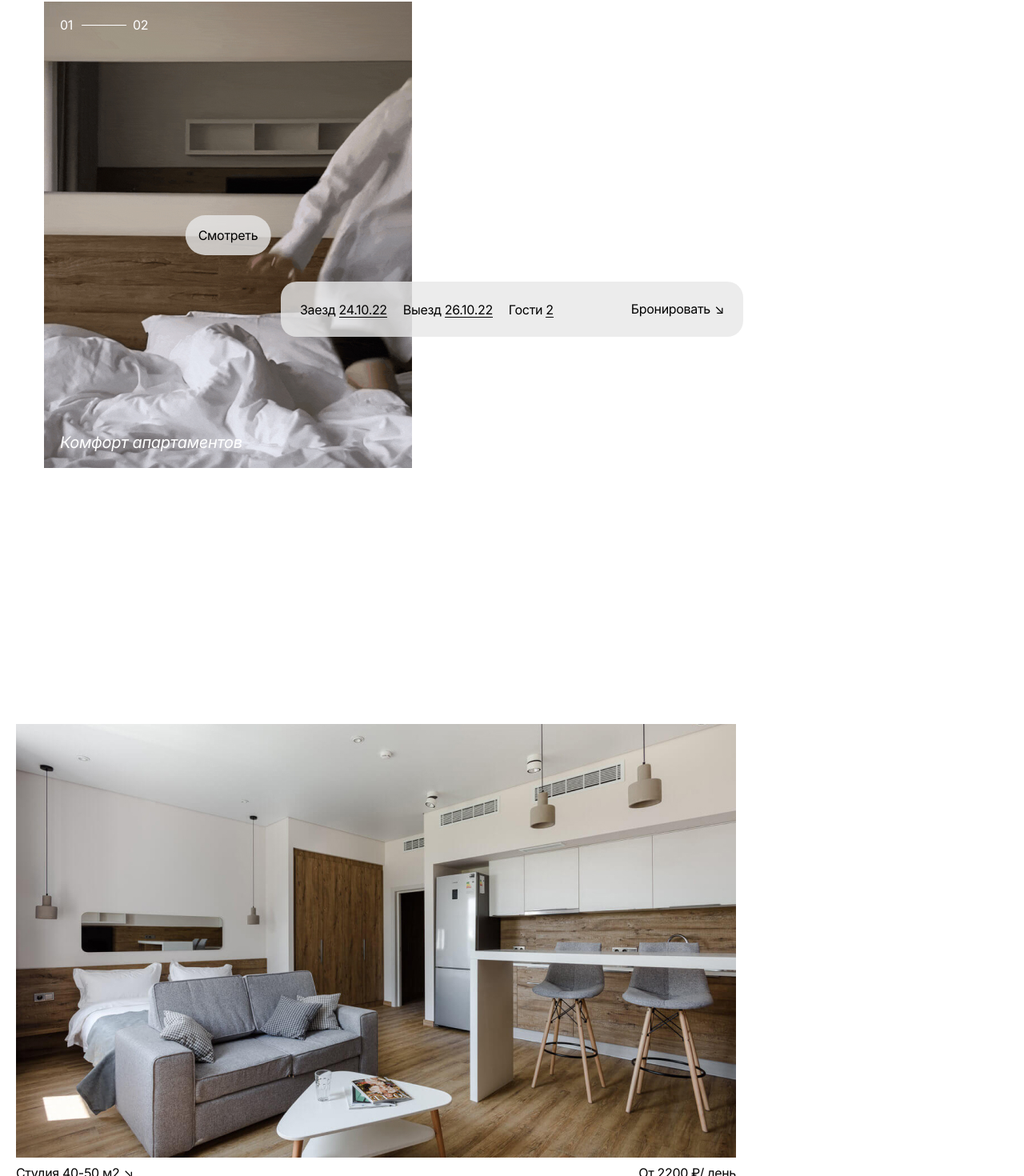
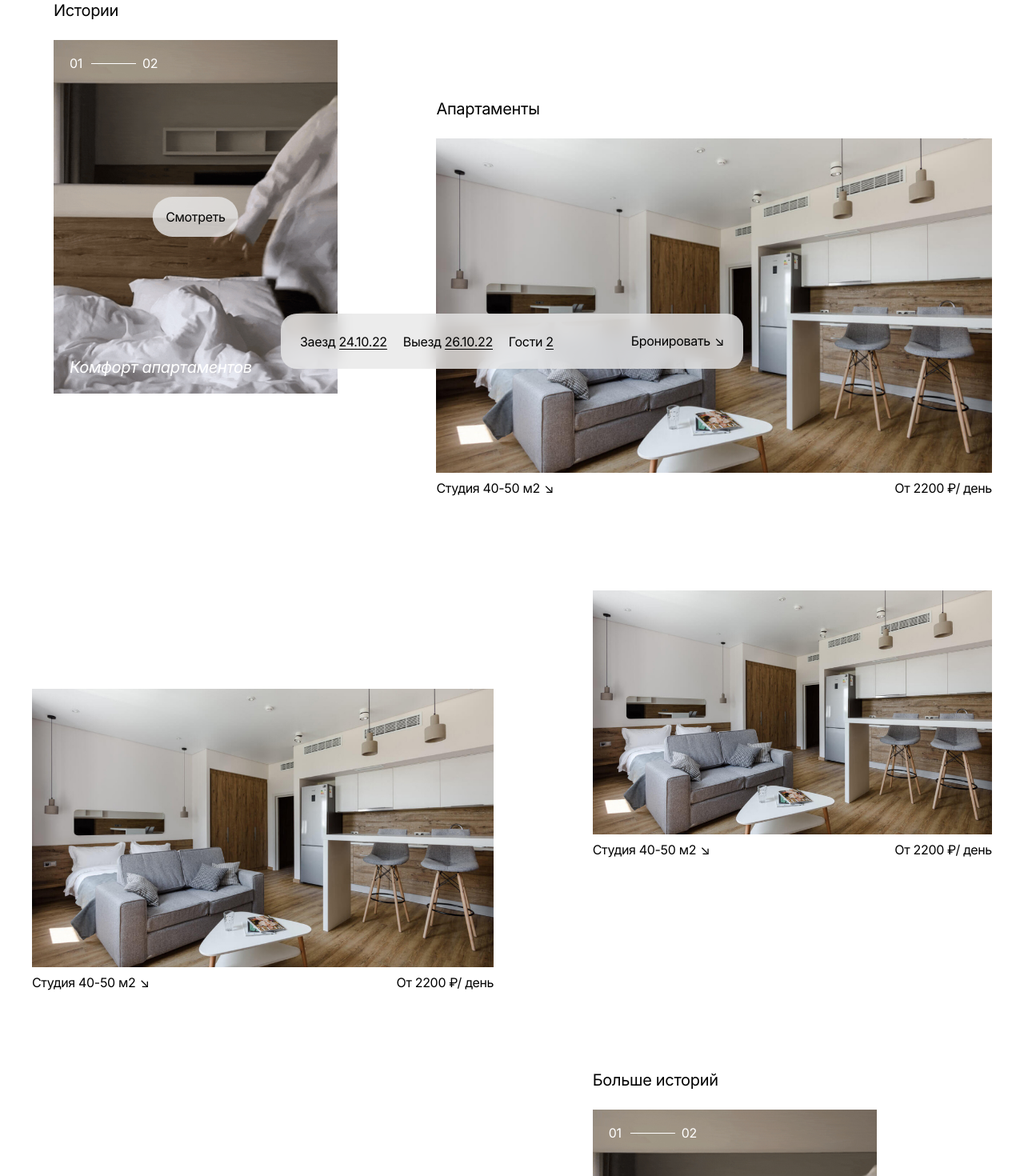
Before and after one commit to anton-fomichev/8512-apartments, a React (Create React App) app in the folder project/: page / in a window 1280 px wide. Shown: the part 299-1769 px from the top of the page at 80% size. Built offline with nearby package versions, Linux system fonts and the light colour scheme.

Commit message:
Add main page desktop adaptive

```diff
--- /dev/null
+++ b/project/public/css/media.css
@@ -0,0 +1,38 @@
+@media (min-width: 700px) {
+
+  /* Magazine layout */
+  .magazine-layout {
+    display: grid;
+    width: 100%;
+    grid-template-columns: 1fr 2.57142857143fr 10.5714285714fr 2.65714285714fr 1.91428571429fr 2.65714285714fr 4.57142857143fr 13.1714285714fr 5.31428571429fr;
+    grid-template-rows: 1fr 2.98125fr 1fr 1fr 1fr 1.7125fr 1.16875fr 1fr 2.98125fr 1fr 2.64375fr;
+  }
+
+
+  .magazine-layout>*:nth-child(6n + 1) {
+    grid-area: 1 / 2 / span 2 / span 2;
+  }
+
+
+  .magazine-layout>*:nth-child(6n + 2) {
+    grid-area: 2 / 6 / span 2 / span 4;
+  }
+
+
+  .magazine-layout>*:nth-child(6n + 3) {
+    grid-area: 6 / 1 / span 2 / span 6;
+  }
+
+  .magazine-layout>*:nth-child(6n + 4) {
+    grid-area: 5 / 8 / span 2 / span 2;
+  }
+
+  .magazine-layout>*:nth-child(6n + 5) {
+    grid-area: 9 / 8 / span 2 / span 1;
+  }
+
+  .magazine-layout>*:nth-child(6n) {
+    grid-area: 10 / 3 / span 2 / span 2;
+  }
+
+}
--- a/project/public/css/styles.css
+++ b/project/public/css/styles.css
@@ -1,4 +1,5 @@
 @import url(./defaults.css);
+@import url(./media.css);
 
 :root {
   --black: #000000;
@@ -52,9 +53,8 @@ body {
 
 .container {
   margin: 0 auto;
-  max-width: 1595px;
-  padding-right: 20px;
-  padding-left: 20px;
+  max-width: 1635px;
+  padding: 0px 40px;
 }
 
 a {
@@ -73,6 +73,21 @@ a {
   clip-path: inset(100%);
   clip: rect(0 0 0 0);
   overflow: hidden;
+}
+
+/* Article */
+.article {
+  height: 100%;
+  width: 100%;
+  display: flex;
+  flex-direction: column;
+}
+
+.article__heading {
+  font-size: 20px;
+  font-weight: 400;
+  font-family: inherit;
+  margin-bottom: 1.5rem;
 }
 
 /* Link */
@@ -102,34 +117,7 @@ a {
   height: 50px;
 }
 
-/* Grid */
-.flex-layout {
-  display: flex;
-  gap: 160px;
-  flex-wrap: wrap;
-  margin-bottom: 160px;
+/* Magazine layout */
+.magazine-layout {
+  flex-direction: column;
 }
-
-
-.flex-layout>*:nth-child(6n + 1) {
-  margin-left: 35px;
-}
-
-
-.flex-layout>*:nth-child(6n + 2) {
-  margin-top: 160px;
-}
-
-
-.flex-layout>*:nth-child(6n + 3) {
-  margin-top: 160px;
-}
-
-.flex-layout>*:nth-child(6n + 5) {
-  margin-top: 453px;
-  margin-left: 128px;
-}
-
-.flex-layout>*:nth-child(6n) {
-  margin-left: 160px;
-}
--- a/project/src/components/Aparts/Aparts.tsx
+++ b/project/src/components/Aparts/Aparts.tsx
@@ -10,8 +10,8 @@ type ApartsProps = {
 };
 
 export const Aparts = ({ aparts, image, size }: ApartsProps): JSX.Element => {
-  const apartsClass = classnames(
-    styles['aparts__img-wrapper'],
+  const imgClass = classnames(
+    styles['aparts__img'],
     {
       [styles['aparts--sm']]: size === Size.sm,
       [styles['aparts--md']]: size === Size.md,
@@ -20,9 +20,7 @@ export const Aparts = ({ aparts, image, size }: ApartsProps): JSX.Element => {
   );
   return (
     <div className={styles.aparts}>
-      <div className={apartsClass}>
-        <img className={styles['aparts__img']} src={image.src} alt={image.alt} />
-      </div>
+      <img className={imgClass} src={image.src} alt={image.alt} />
       <div className={styles['aparts__info']}>
         <div className={styles.square}>
           <LinkElement href='#'>
--- a/project/src/components/Aparts/styles.module.css
+++ b/project/src/components/Aparts/styles.module.css
@@ -1,39 +1,23 @@
 .aparts {
   font-size: 16px;
   cursor: pointer;
-}
-
-.aparts__img-wrapper {
-  position: relative;
-  margin-bottom: 10px;
-}
-
-.aparts--sm {
-  width: 646px;
-  height: 402px;
-}
-
-.aparts--md {
-  width: 746px;
-  height: 427px;
-}
-
-.aparts--lg {
-  width: 900px;
-  height: 542px;
+  width: 100%;
+  height: 100%;
+  display: flex;
+  flex-direction: column;
 }
 
 .aparts__img {
-  position: absolute;
+  display: block;
   width: 100%;
   height: 100%;
-  top: 0;
-  left: 0;
-  z-index: -1;
   background-color: var(--gray);
+  margin-bottom: 10px;
+  object-fit: cover;
 }
 
 .aparts__info {
+  width: 100%;
   display: flex;
   justify-content: space-between;
 }
--- /dev/null
+++ b/project/src/components/Article/Article.tsx
@@ -0,0 +1,11 @@
+import { ReactNode } from 'react';
+
+type ArticleProps = {
+  children: ReactNode;
+};
+
+export const Article = ({ children }: ArticleProps): JSX.Element => (
+  <article className='article'>
+    {children}
+  </article>
+);
--- a/project/src/components/BookMenu/styles.module.css
+++ b/project/src/components/BookMenu/styles.module.css
@@ -1,7 +1,7 @@
 .book-menu {
   position: fixed;
   z-index: 5;
-  bottom: 80px;
+  bottom: 5%;
   left: 50%;
   transform: translateX(-50%);
   background-color: var(--gray);
@@ -11,6 +11,8 @@
   display: flex;
   justify-content: space-between;
   padding: 24px;
+  -webkit-backdrop-filter: blur(10px);
+  backdrop-filter: blur(10px);
 }
 
 .options {
--- a/project/src/components/Flex/Flex.tsx
+++ /dev/null
@@ -1,11 +0,0 @@
-import { ReactNode } from 'react';
-
-type FlexProps = {
-  children: ReactNode;
-}
-
-export const Flex = ({ children }: FlexProps): JSX.Element => (
-  <div className='flex-layout'>
-    {children}
-  </div>
-);
--- a/project/src/components/Header/styles.module.css
+++ b/project/src/components/Header/styles.module.css
@@ -1,9 +1,13 @@
 .header {
   display: flex;
-  width: 100%;
   align-items: center;
   justify-content: space-between;
   padding: 1em;
+  position: sticky;
+  left: 0;
+  right: 0;
+  top: 0;
+  z-index: 5;
   background-color: var(--white);
 }
 
@@ -12,7 +16,6 @@
   cursor: default;
 }
 
-
 .header__links {
   display: flex;
   align-items: center;
--- /dev/null
+++ b/project/src/components/MagazineLayout/MagazineLayout.tsx
@@ -0,0 +1,29 @@
+import { ReactNode, useEffect } from 'react';
+import classnames from 'classnames';
+
+type MagazineLayoutProps = {
+  children: ReactNode;
+  parentClass?: string;
+}
+
+export const MagazineLayout = ({ children, parentClass = '' }: MagazineLayoutProps): JSX.Element => {
+  const className = classnames(
+    {
+      'magazine-layout': true,
+      [parentClass]: parentClass.length > 0,
+    }
+  );
+
+  useEffect(() => {
+    const magazineLayoutElement: HTMLElement | null = document.querySelector('.magazine-layout');
+    if (magazineLayoutElement) {
+      const elementWidth: number = magazineLayoutElement.offsetWidth;
+      magazineLayoutElement.style.height = `${elementWidth * 1.79356913183}px`;
+    }
+  }, []);
+  return (
+    <div className={className}>
+      {children}
+    </div>
+  );
+};
--- a/project/src/components/Story/styles.module.css
+++ b/project/src/components/Story/styles.module.css
@@ -8,16 +8,8 @@
   justify-content: space-between;
   object-fit: cover;
   text-align: left;
-}
-
-.story--sm {
-  width: 375px;
-  height: 475px;
-}
-
-.story--lg {
-  width: 460px;
-  height: 583px;
+  width: 100%;
+  height: 100%;
 }
 
 .story__img {
@@ -28,6 +20,7 @@
   left: 0;
   z-index: -1;
   background-color: var(--gray);
+  object-fit: cover;
 }
 
 .story__navigation {
--- a/project/src/pages/MainPage/MainPage.tsx
+++ b/project/src/pages/MainPage/MainPage.tsx
@@ -1,13 +1,14 @@
 import { Aparts } from '../../components/Aparts/Aparts';
 import { BookMenu } from '../../components/BookMenu/BookMenu';
 import { Container } from '../../components/Container/Container';
-import { Flex } from '../../components/Flex/Flex';
+import { MagazineLayout } from '../../components/MagazineLayout/MagazineLayout';
 import { Footer } from '../../components/Footer/Footer';
 import { Header } from '../../components/Header/Header';
 import { Story } from '../../components/Story/Story';
 import { APARTS, IMAGES, STORIES } from '../../const';
 import { Size } from '../../types/types';
 import styles from './styles.module.css';
+import { Article } from '../../components/Article/Article';
 
 export const MainPage = (): JSX.Element => (
   <>
@@ -18,41 +19,62 @@ export const MainPage = (): JSX.Element => (
         <p className={styles.info}>
           Lorem ipsum dolor sit amet consectetur. Id lorem facilisi id scelerisque parturient magna dolor. Tincidunt feugiat massa lacus sit vitae porttitor.
         </p>
-        <Flex>
+        <MagazineLayout parentClass={styles.content}>
+          <Article>
+            <h2 className={'article__heading'}>
+              Истории
+            </h2>
             <Story
               story={STORIES[0]}
               image={IMAGES[0]}
               size={Size.lg}
               button
             />
+          </Article>
+          <Article>
+            <h2 className={'article__heading'}>
+              Апартаменты
+            </h2>
             <Aparts
               aparts={APARTS[0]}
               size={Size.lg}
               image={IMAGES[1]}
             />
+          </Article>
+          <Article>
             <Aparts
               aparts={APARTS[0]}
               size={Size.md}
               image={IMAGES[1]}
             />
+          </Article>
+          <Article>
             <Aparts
               aparts={APARTS[0]}
               size={Size.sm}
               image={IMAGES[1]}
             />
+          </Article>
+          <Article>
+            <h2 className={'article__heading'}>
+              Больше историй
+            </h2>
+            <Story
+              story={STORIES[0]}
+              image={IMAGES[0]}
+              size={Size.lg}
+              button
+            />
+          </Article>
+          <Article>
             <Story
               story={STORIES[1]}
               image={IMAGES[2]}
               size={Size.lg}
               button
             />
-          <Story
-            story={STORIES[0]}
-            image={IMAGES[0]}
-            size={Size.lg}
-            button
-          />
-        </Flex>
+          </Article>
+        </MagazineLayout>
       </Container>
     </main>
     <Footer />
--- a/project/src/pages/MainPage/styles.module.css
+++ b/project/src/pages/MainPage/styles.module.css
@@ -2,8 +2,17 @@
   padding-top: 60px;
 }
 
+.content {
+  margin-bottom: 160px;
+}
+
 .info {
-  max-width: 532px;
   margin-bottom: 80px;
-  margin-left: 35px;
 }
+
+@media (min-width: 700px) {
+  .info {
+    max-width: 532px;
+    margin-left: 35px;
+  }
+}
```
Lines whose indentation alone changed are shown as unchanged.
